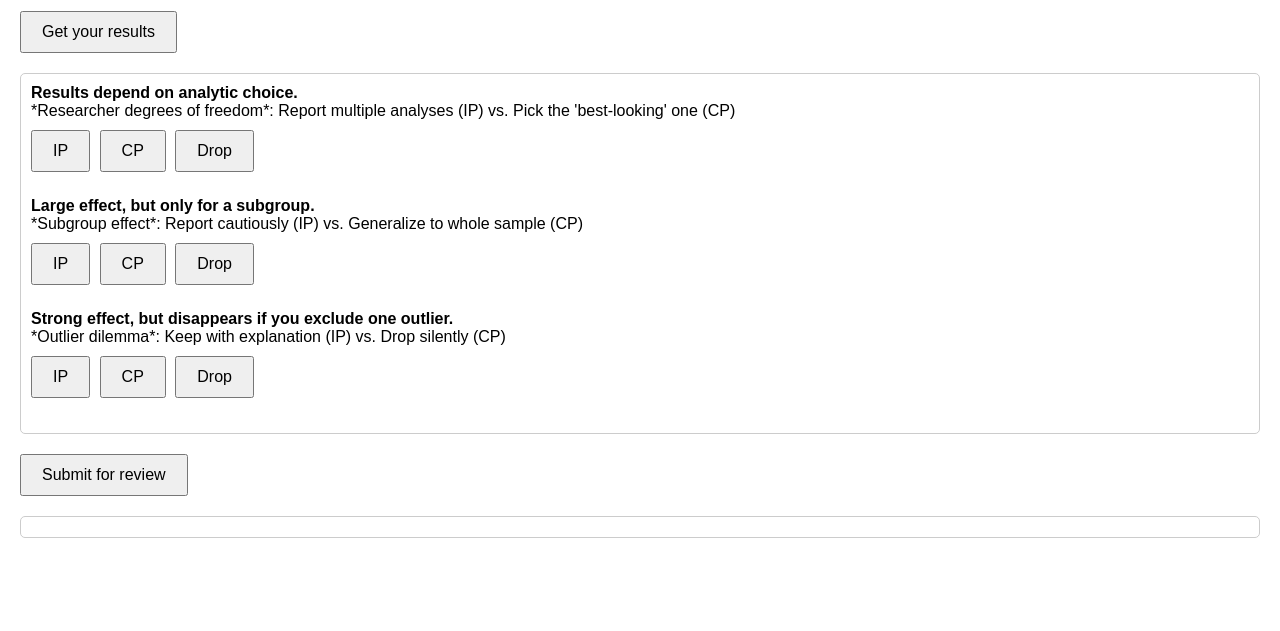
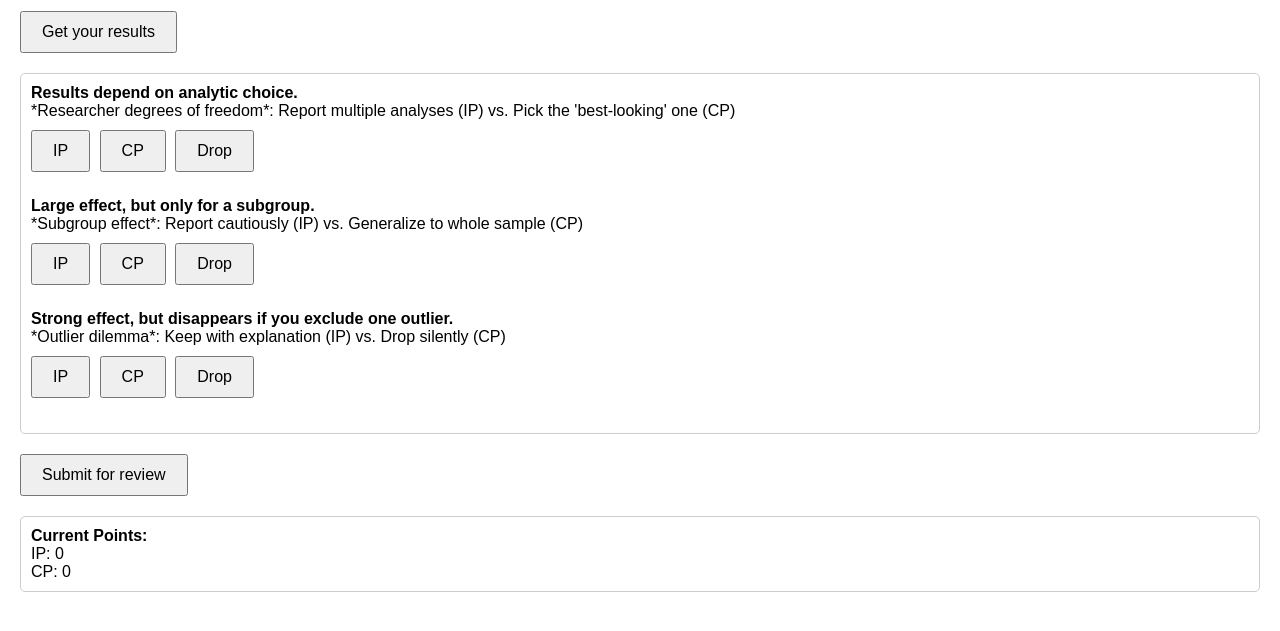
Before and after one commit to stefanocoretta/qrp, a plain HTML site: page index.html in a window 1280 px wide. Both pictures are taken after a click on the button "Get your results". Shown: the part 79-710 px from the top of the page. Drawn offline with Linux system fonts and the light colour scheme.

Commit message:
allow negative CP

```diff
--- a/index.html
+++ b/index.html
@@ -133,13 +133,17 @@ function makeChoice(index,type) {
 }
 
 function recomputePointsAndDisplay(){
-  IPpoints=0; CPpoints=0;
-  choices.forEach((c,i)=>{
+  IPpoints = 0;
+  CPpoints = 0;
+  choices.forEach(c=>{
     if(c==="IP") IPpoints++;
     else if(c==="CP") CPpoints++;
-    else if(c==="Drop") CPpoints=Math.max(0,CPpoints-1);
+    else if(c==="Drop") CPpoints--; // Deduct 1 CP for Drop
   });
-  document.getElementById('pointsOutput').innerHTML=`<strong>Current Points:</strong><br>IP: ${IPpoints}<br>CP: ${CPpoints}`;
+
+  // No lower bound: CP can go negative now
+  document.getElementById('pointsOutput').innerHTML =
+    `<strong>Current Points:</strong><br>IP: ${IPpoints}<br>CP: ${CPpoints}`;
 }
 
 document.getElementById('phase1Btn').addEventListener('click',()=>{
@@ -148,6 +152,7 @@ document.getElementById('phase1Btn').addEventListener('click',()=>{
   choices=[null,null,null];
   dropIndex=null;
   renderPhase1Results();
+  recomputePointsAndDisplay();
   document.getElementById('submitChoices').style.display='inline-block';
 });
 
```
